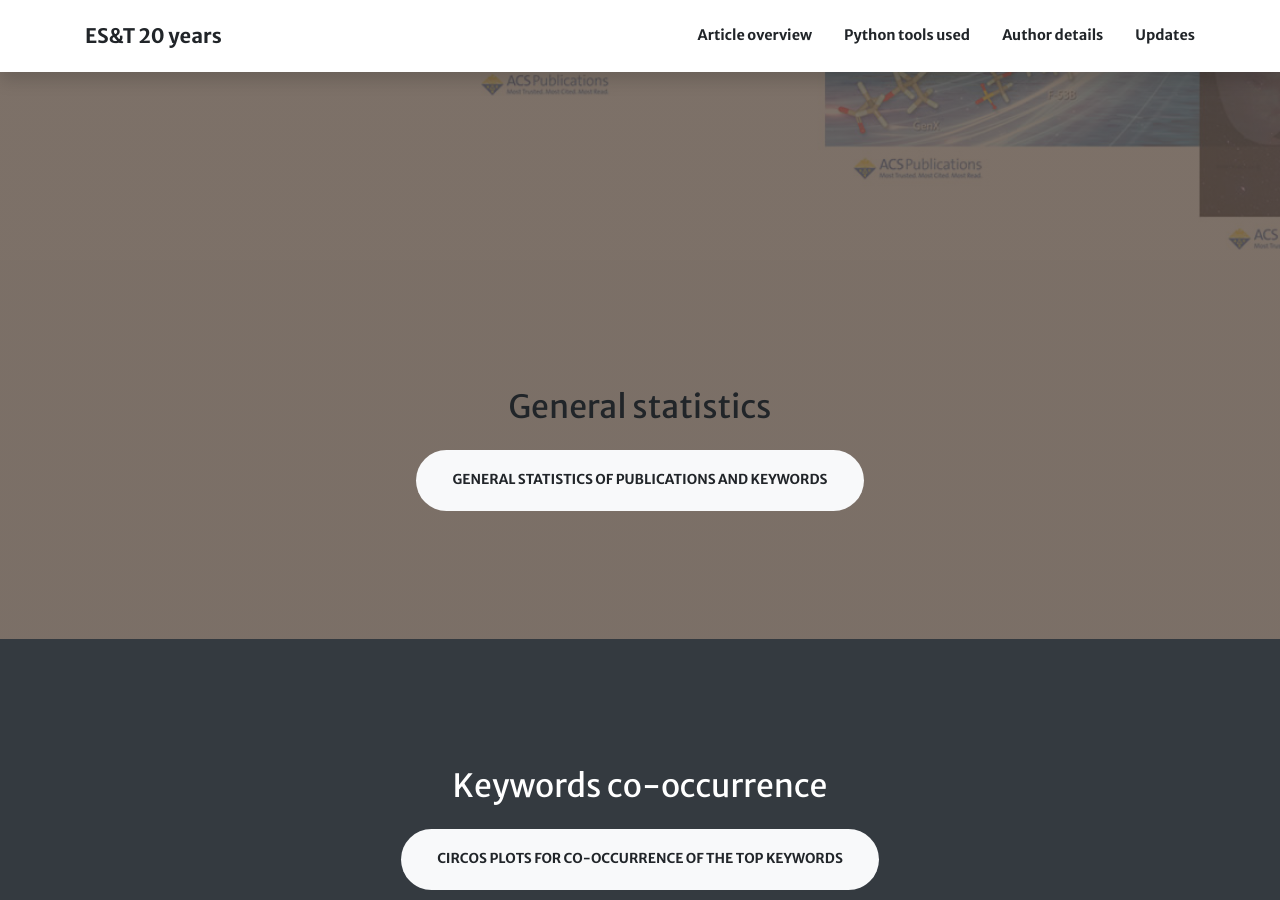
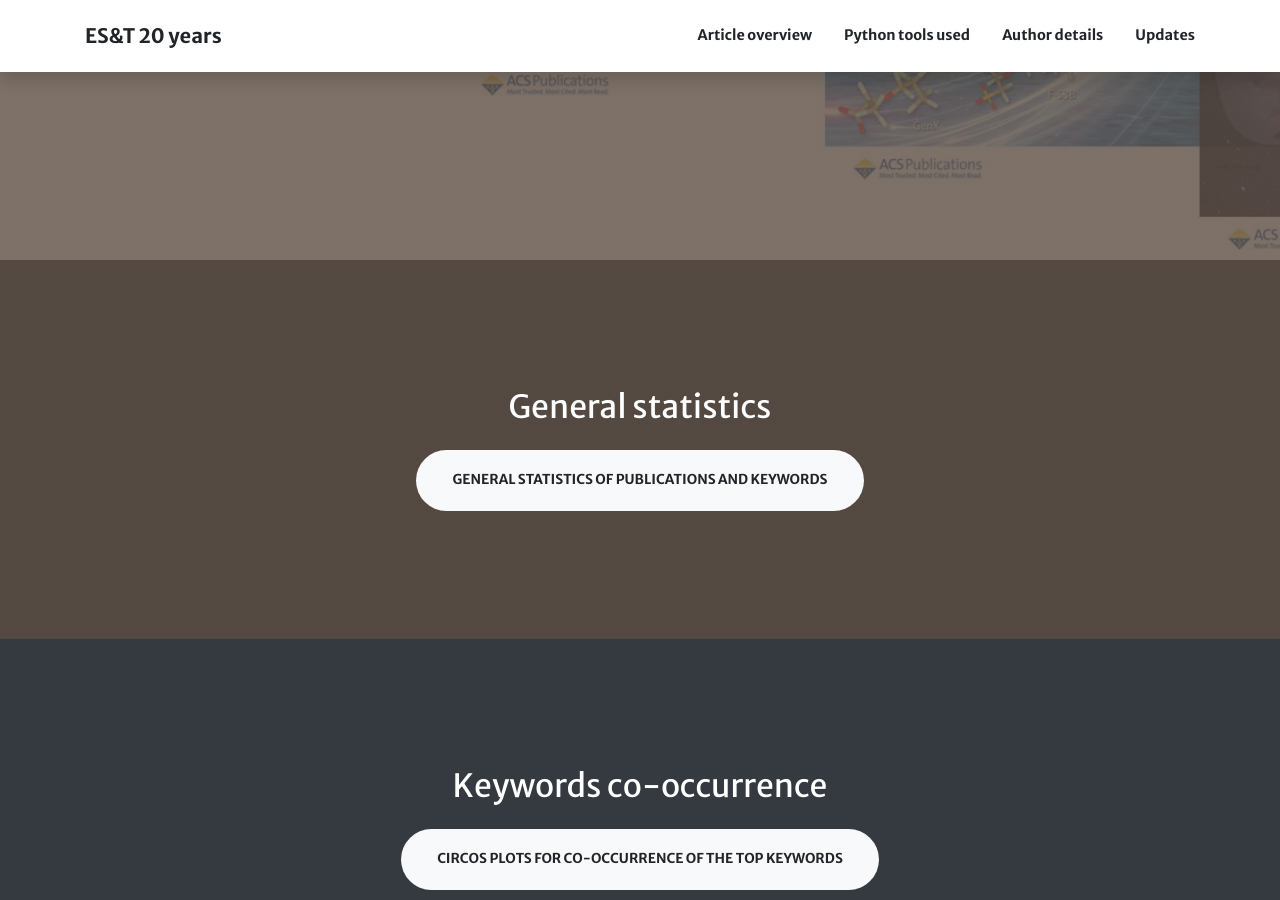
Before and after one commit to starfriend10/EST, a Jekyll site: the page built from index.md, in a window 1280 px wide and 900 px high, scrolled down 640 px. Built offline with Jekyll 4.4.1, drawn with Linux system fonts in a browser that asks for light colours; nearby versions of some CDN libraries.

Commit message:
Update aside1.html

```diff
--- a/_includes/aside1.html
+++ b/_includes/aside1.html
@@ -1,4 +1,4 @@
-<section id="{{ section.section_id }}" class="page-section1 bg-light text-black {{ section.background_style }}">
+<section id="{{ section.section_id }}" class="page-section1 bg-dark text-white {{ section.background_style }}">
   <div class="container text-center">
     <h2 class="mb-4">{{ section.title }}</h2>
     {% include actions.html actions=section.actions %}
```
